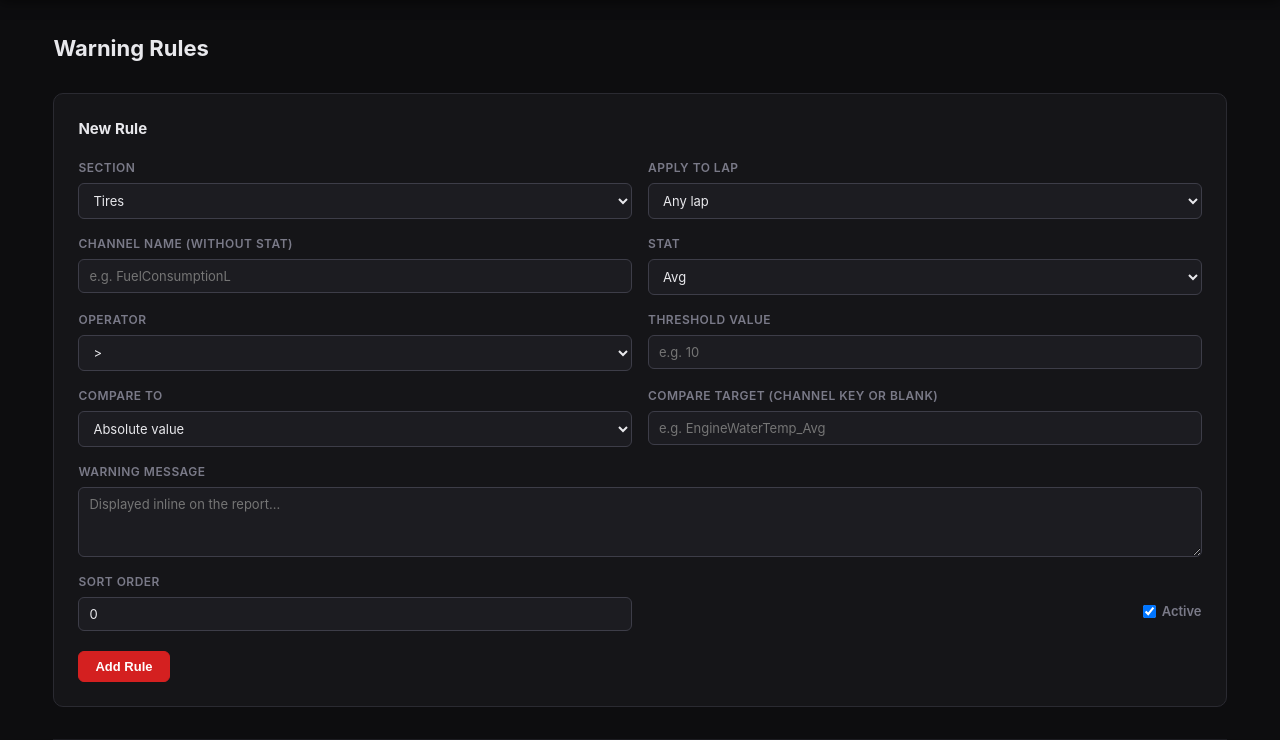
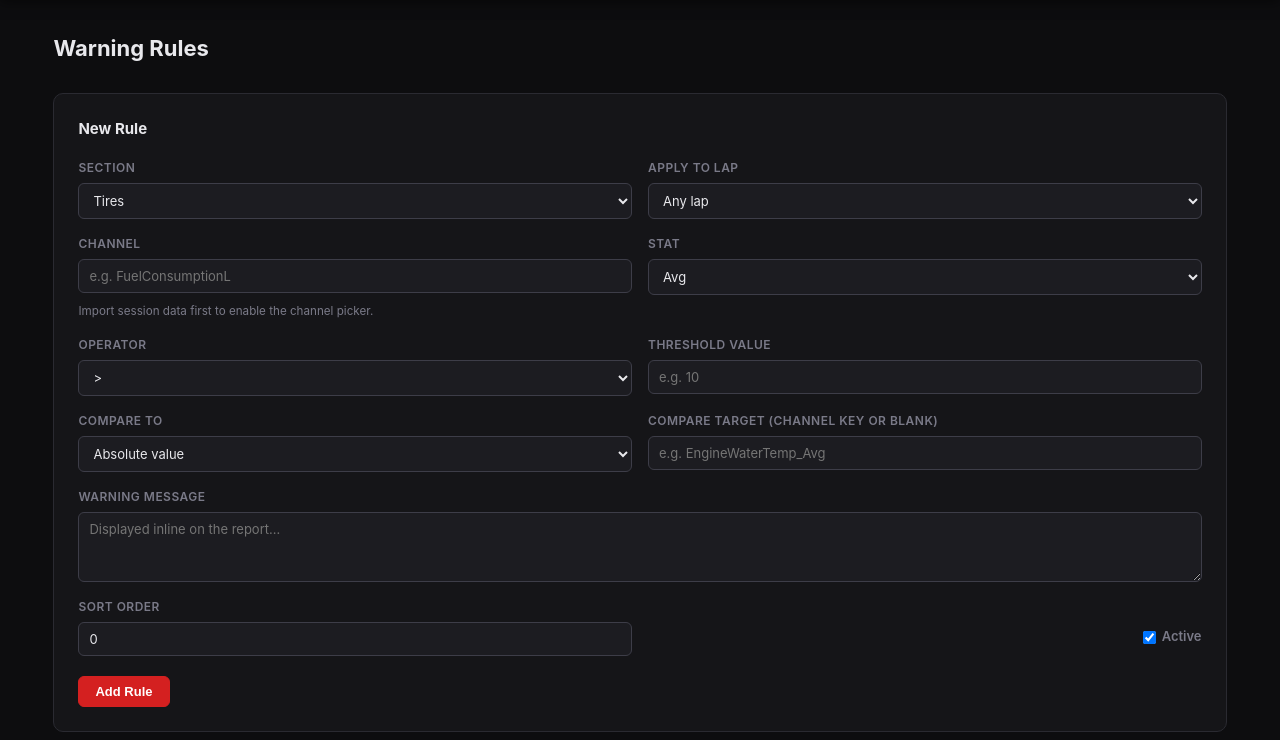
Before and after one commit to jcforbes57/EngineeringReports, a PHP site: page /admin_rules.php in a window 1280 px wide. Shown: the part 54-794 px from the top of the page. Run offline with PHP 8.4, Linux system fonts and the light colour scheme; data comes from the database, SQL or seed files in the repository; tables that the repository leaves empty hold one stand-in row (values such as "Sample post").

Commit message:
fix: fast lap pit gate; feat: channel dropdown in warning rules
report_single.php:
- Fast lap detection now skips pit-lap indices before the channel data
  is nulled out — a lap where min speed == 0 can never be flagged as
  the fastest lap

admin_rules.php:
- Query the most recent lap's JSON data to extract base channel names
  (strip _Avg/_Change/_End/_Max/_Min/_Info suffixes, deduplicate, sort)
- Replace the free-text channel input with a <select> populated from
  those names so engineers pick from real channels rather than typing
- Falls back to plain text input if no lap data exists yet
- Existing rules whose saved channel is absent from the sample are
  shown as a pre-selected option with a "(not in current data)" note

https://claude.ai/code/session_01A9uFkdygxGQZ3vLkMNdgvq

```diff
--- a/admin_rules.php
+++ b/admin_rules.php
@@ -92,6 +92,22 @@ if ($_SERVER['REQUEST_METHOD'] === 'POST' && in_array($action, ['save', 'update'
 $rules = $db->query(
 	"SELECT * FROM warning_rules ORDER BY chart_section ASC, sort_order ASC, id ASC"
 )->fetchAll();
+
+// ── Available channel names from imported lap data ─────────────────────────
+// Sample one lap row and strip stat suffixes to produce a sorted list of
+// base channel names (e.g. "FuelConsumptionL" from "FuelConsumptionL_Change").
+$available_channels = [];
+$sample = $db->query("SELECT data FROM laps ORDER BY id DESC LIMIT 1")->fetch();
+if ($sample) {
+	$sample_data = json_decode($sample['data'], true) ?? [];
+	foreach (array_keys($sample_data) as $key) {
+		if (preg_match('/^(.+)_(Avg|Change|End|Max|Min|Info)$/', $key, $m)) {
+			$available_channels[$m[1]] = true;
+		}
+	}
+	ksort($available_channels);
+	$available_channels = array_keys($available_channels);
+}
 ?>
 <!DOCTYPE html>
 <html lang="en">
@@ -154,10 +170,31 @@ $rules = $db->query(
 				</div>
 
 				<div class="form-group">
-					<label for="r_channel">Channel name (without stat)</label>
+					<label for="r_channel">Channel</label>
+					<?php if (!empty($available_channels)): ?>
+					<select id="r_channel" name="channel" required>
+						<option value="">— select —</option>
+						<?php
+						// Always include the currently-saved channel even if it no longer
+						// appears in the sample data (renamed or from a deleted session).
+						$current_ch = $edit['channel'] ?? '';
+						if ($current_ch !== '' && !in_array($current_ch, $available_channels, true)): ?>
+						<option value="<?= htmlspecialchars($current_ch) ?>" selected>
+							<?= htmlspecialchars($current_ch) ?> (not in current data)
+						</option>
+						<?php endif; ?>
+						<?php foreach ($available_channels as $ch): ?>
+						<option value="<?= htmlspecialchars($ch) ?>" <?= $current_ch === $ch ? 'selected' : '' ?>>
+							<?= htmlspecialchars($ch) ?>
+						</option>
+						<?php endforeach; ?>
+					</select>
+					<?php else: ?>
 					<input type="text" id="r_channel" name="channel" required
 					       placeholder="e.g. FuelConsumptionL"
 					       value="<?= htmlspecialchars($edit['channel'] ?? '') ?>">
+					<small style="color:var(--text-muted);display:block;margin-top:4px">Import session data first to enable the channel picker.</small>
+					<?php endif; ?>
 				</div>
 
 				<div class="form-group">
```
Also changed, not shown: report_single.php (+5 -2 lines).
